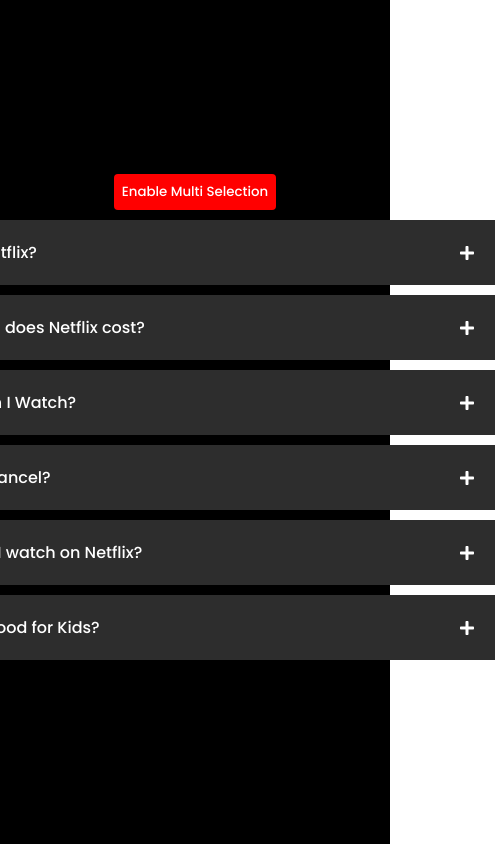
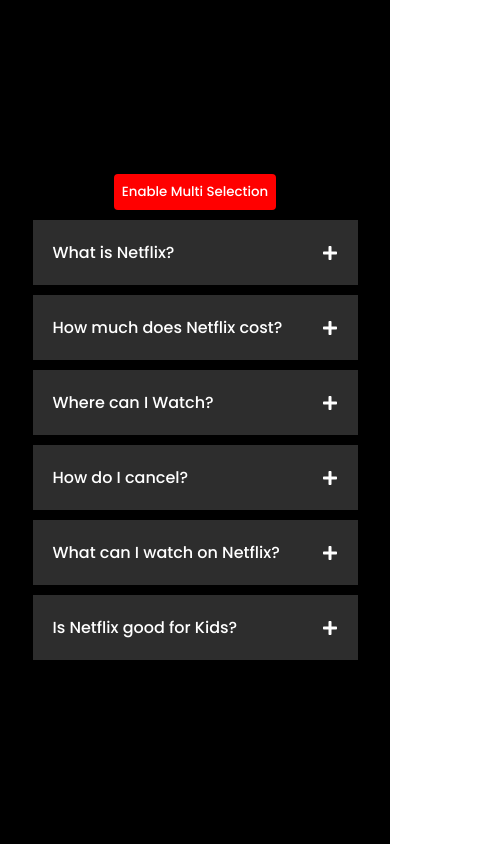
Before and after one commit to joeldasari/accordion, a React (Vite) app: page / in a window 390 px wide. Shown: the whole page, 495 px wide, since content can reach past the window. Built offline with nearby package versions, Linux system fonts and the light colour scheme.

Commit message:
added media queries for mobile

```diff
--- a/src/components/Accordion/styles.css
+++ b/src/components/Accordion/styles.css
@@ -55,3 +55,9 @@
   padding: 20px;
   background-color: #2d2d2d;
 }
+
+@media only screen and (max-width: 600px) {
+  .item {
+    width: 325px;
+  }
+}
```
